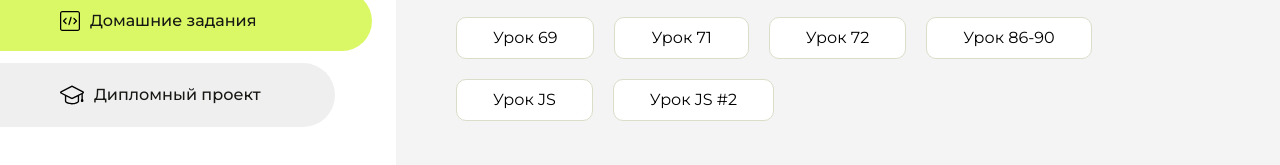
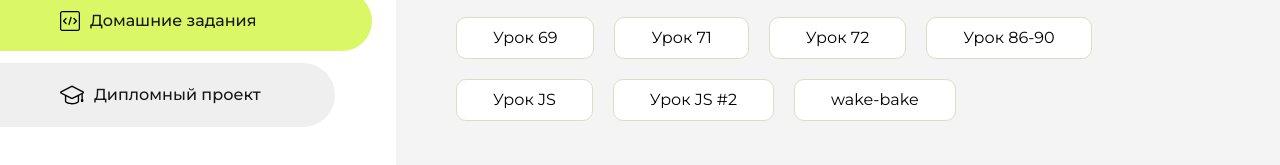
Before and after one commit to Nastya5454/Homework, a plain HTML site: page index.html in a window 1280 px wide. Shown: the part 345-510 px from the top of the page. Drawn offline with Linux system fonts and the light colour scheme.

Commit message:
Update index.html

```diff
--- a/index.html
+++ b/index.html
@@ -137,6 +137,9 @@
                      <li class="content__list-item">
                         <a href="JS-pract/index.html">Урок JS #2</a>
                     </li>
+                     <li class="content__list-item">
+                        <a href="wake-bake/index.html">wake-bake</a>
+                    </li>
                 </ul>
             </div>
             <div class="content__block hidden" id="diplomBlock">
```
